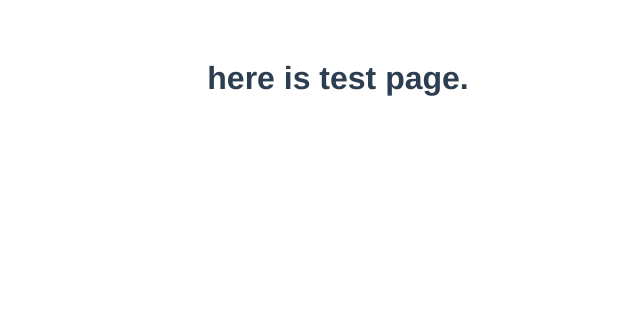
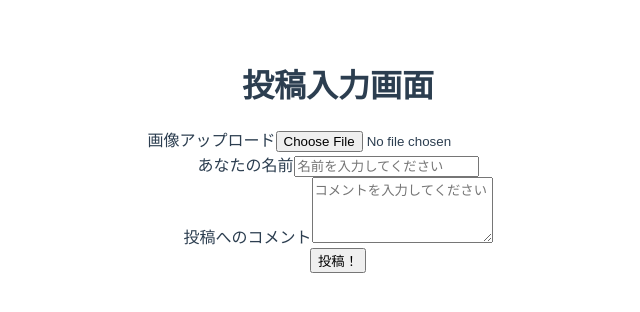
Before and after one commit to Massan0917/OverHack-project, a Vue app in the folder frontend/app/: page / in a window 1280 px wide. Shown: the top 312 px of the page, without its empty margins (302-942 px from the left). Built offline with nearby package versions, Linux system fonts and the light colour scheme.

Commit message:
投稿入力画面と投稿確認画面の作成

```diff
--- /dev/null
+++ b/frontend/app/src/components/ConfirmPost.vue
@@ -0,0 +1,74 @@
+<template>
+    <div class="max-w-md mx-auto p-4 text-center">
+      <h1 class="text-xl font-bold mb-4">投稿確認画面</h1>
+
+      <!-- 画像の表示 -->
+      <div class="mb-4">
+        <p class="mb-2">こんな感じになりそうです</p>
+        <img :src=imagePreview class="mx-auto border p-2 rounded" alt="アップロード画像のプレビュー">
+      </div>
+
+      <!-- 名前とコメント表示 -->
+      <div class="mb-4">
+        <p><strong>{{ name }}</strong> さんの投稿</p>
+        <p>{{ comment }}</p>
+      </div>
+
+      <!-- 再度検出するボタン（今はリロードのみ） -->
+      <button @click =reloadPage class="border py-2 px-4 rounded mb-2">
+        再度検出する
+      </button>
+
+      <!-- 投稿ボタン（次の画面へ遷移） -->
+      <button @click="submitPost" class="bg-blue-500 text-white py-2 px-4 rounded block mx-auto mb-2">
+        投稿！
+      </button>
+
+      <!-- 画像を選び直すボタン -->
+      <button @click="reselectImage" class="border py-2 px-4 rounded">
+        画像を選び直す
+      </button>
+    </div>
+  </template>
+
+  <script>
+  export default {
+    data() {
+      return {
+        imagePreview: '',
+        name: '',
+        comment: '',
+      };
+    },
+    created() {
+      const postData = JSON.parse(localStorage.getItem('postData'));
+      if (postData) {
+        this.imagePreview = postData.image;
+        this.name = postData.name;
+        this.comment = postData.comment;
+      } else {
+        this.$router.push('/');
+      }
+    },
+    methods: {
+      reloadPage() {
+        window.location.reload();
+      },
+      submitPost() {
+        // DBへの登録処理はここで追加（後ほど）
+        this.$router.push('/complete');
+      },
+      reselectImage() {
+        this.$router.push('/');
+      }
+    }
+  };
+  </script>
+
+  <style scoped>
+  /* Tailwind CSS利用前提、追加スタイルは任意で */
+  img {
+    max-width: 100%;
+    height: auto;
+  }
+  </style>
--- a/frontend/app/src/components/CreatePost.vue
+++ b/frontend/app/src/components/CreatePost.vue
@@ -1,5 +1,71 @@
 <template>
-  <div class="hello">
-    <h1>here is test page.</h1>
+  <div class="max-w-md mx-auto p-4">
+    <h1 class="text-xl font-bold mb-4">投稿入力画面</h1>
+
+    <!-- 画像アップロード -->
+    <div class="mb-4">
+      <label class="block mb-2">画像アップロード</label>
+      <input type="file" @change="onFileChange" accept="image/*" class="border w-full p-2">
+    </div>
+
+    <!-- 名前入力 -->
+    <div class="mb-4">
+      <label class="block mb-2">あなたの名前</label>
+      <input v-model="name" type="text" class="border w-full p-2" placeholder="名前を入力してください">
+    </div>
+
+    <!-- コメント入力 -->
+    <div class="mb-4">
+      <label class="block mb-2">投稿へのコメント</label>
+      <textarea v-model="comment" rows="4" class="border w-full p-2" placeholder="コメントを入力してください"></textarea>
+    </div>
+
+    <!-- 投稿確認ボタン -->
+    <button @click="submitPost" class="bg-blue-500 text-white py-2 px-4 rounded">
+      投稿！
+    </button>
   </div>
 </template>
+
+<script>
+export default {
+  data() {
+    return {
+      image: null,
+      name: '',
+      comment: '',
+    };
+  },
+  methods: {
+    onFileChange(event) {
+      const file = event.target.files[0];
+      if (file) {
+        this.image = file;
+      }
+    },
+    submitPost() {
+      if (!this.image || !this.name || !this.comment) {
+        alert('全ての項目を入力してください');
+        return;
+      }
+      // localStorageにデータを一時保存（画像はBase64に変換）
+      const reader = new FileReader();
+      reader.readAsDataURL(this.image);
+      reader.onload = () => {
+        const postData = {
+          image: reader.result,
+          name: this.name,
+          comment: this.comment
+        };
+        localStorage.setItem('postData', JSON.stringify(postData));
+
+        this.$router.push({ name: 'PostConfirm' });
+      };
+    }
+    }
+};
+</script>
+
+<style scoped>
+/* Tailwind CSS を使っている前提で記述しています（もしなければ適宜CSS調整） */
+</style>
--- a/frontend/app/src/router.js
+++ b/frontend/app/src/router.js
@@ -2,14 +2,24 @@ import { createRouter, createWebHistory } from 'vue-router';
 import CreatePost from './components/CreatePost.vue';
 import ViewPost from './components/ViewPost.vue';
 import Carousel from './components/Carousel.vue';
+import ConfirmPost from './components/ConfirmPost.vue';
 
 const routes = [
-  { path: '/', component: CreatePost },
-  { path: '/view', component: Carousel }
+  { path: '/', name:'CreatePost', component: CreatePost },
+  { path: '/view', component: Carousel },
+  { path: '/confirm',
+    name: 'PostConfirm',
+    component: ConfirmPost,
+    props: route => ({
+      image: route.params.image,
+      name: route.params.name,
+      comment : route.params.comment,
+    })
+  },
 ];
 
 const router = createRouter({
-  history: createWebHistory(),
+  history: createWebHistory(process.env.BASE_URL),
   routes
 });
 
```
